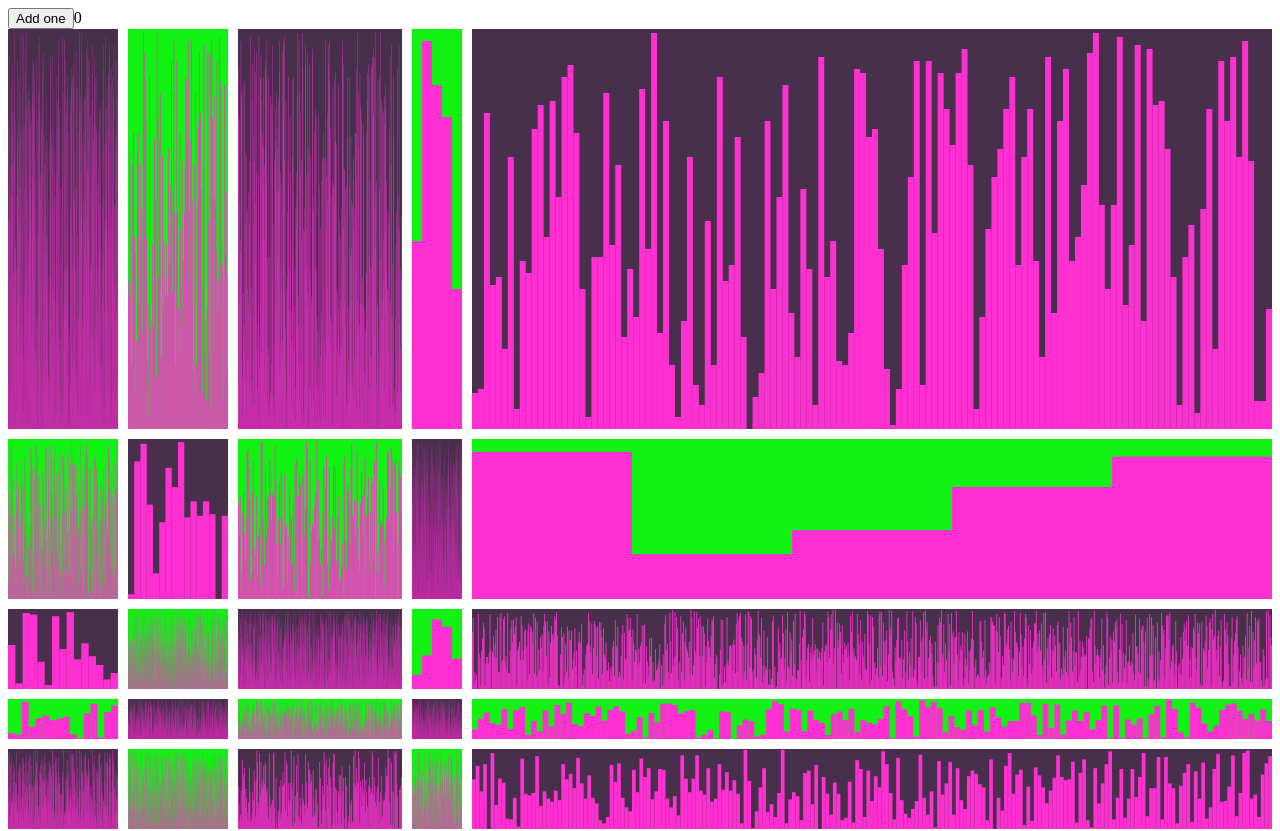
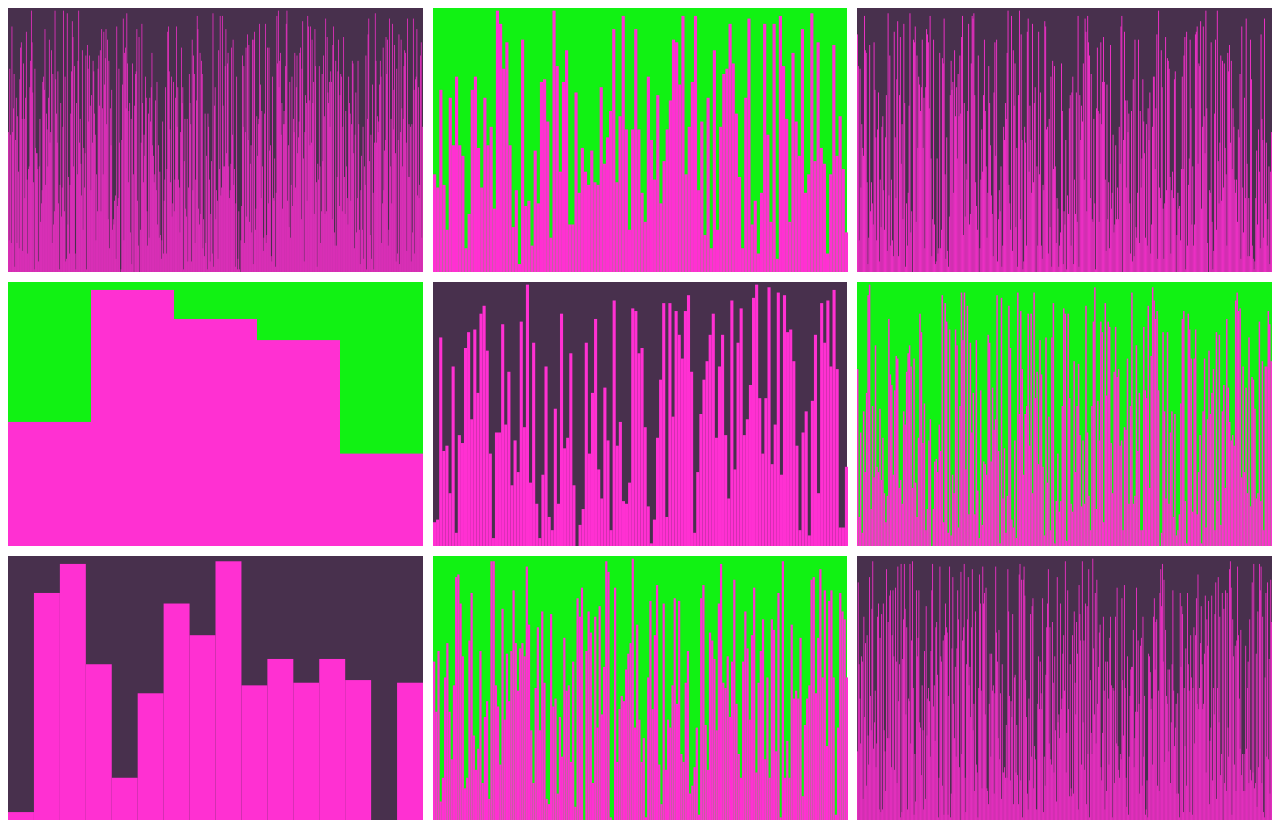
Before and after one commit to quaffpotion/canvas-minimal, an Angular app: page / in a window 1280 px wide. Shown: the top 831 px of the page. Built offline with nearby package versions, Linux system fonts and the light colour scheme.

Commit message:
Beginning of talk branch

```diff
--- a/src/app/app.component.css
+++ b/src/app/app.component.css
@@ -1,8 +1,8 @@
 .container {
   display: grid;
   grid-gap: 10px;
-  grid-template-columns: minmax(100px, 2fr) 100px minmax(100px, 3fr) 50px 1fr;
-  grid-template-rows: 50vh 20vh 10vh 5vh 10vh;
+  grid-template-columns: minmax(0, 1fr) minmax(0, 1fr) minmax(0, 1fr);
+  grid-template-rows: 33vh 33vh 33vh;
 }
 
 .container2 {
--- a/src/app/app.component.html
+++ b/src/app/app.component.html
@@ -1,4 +1,3 @@
-<button (click)="addOne()" type="submit">Add one</button>{{ count }}
 <div class="container">
   <app-chart
     *ngFor="let item of items; let evn = even; let inx = index"
--- a/src/app/app.component.ts
+++ b/src/app/app.component.ts
@@ -8,7 +8,7 @@ import { ChartComponent } from "./chart/chart.component";
 })
 export class AppComponent {
   @ViewChild("myChart", { static: false }) child: ChartComponent;
-  private items = Array.from({ length: 50 });
+  private items = Array.from({ length: 9 });
   private count = 0;
 
   addOne() {
```
